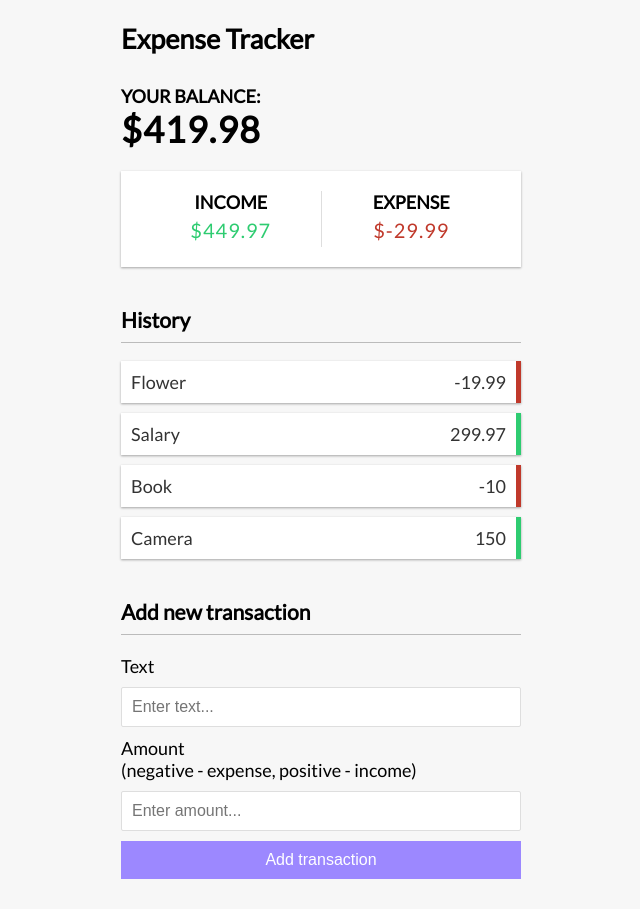
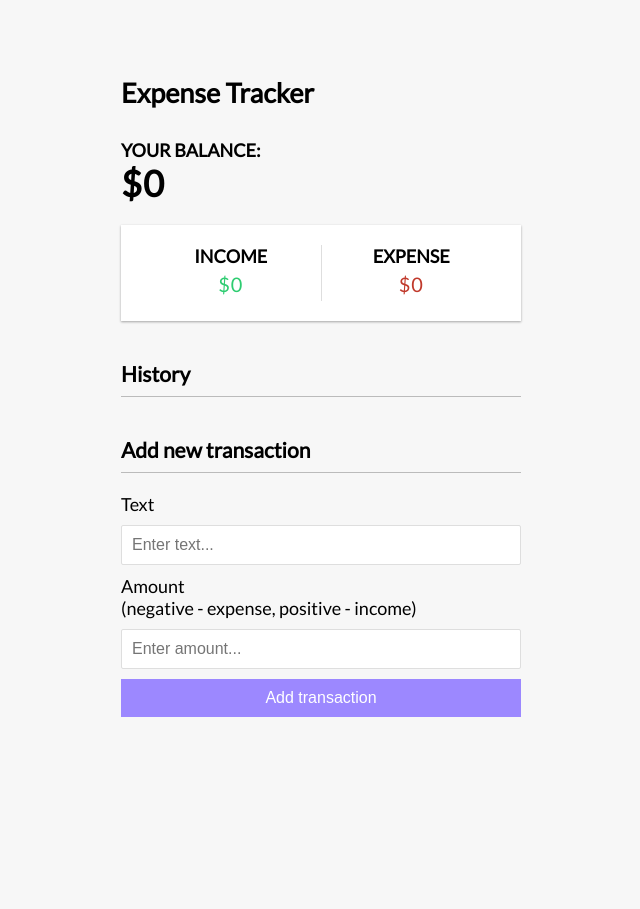
Before and after one commit to flaviomota/VueJS-Expense-Tracker, a Vue app: page / in a window 1280 px wide. Shown: the whole page, without its empty margins (319-959 px from the left). After the commit the page ends 800 px from the top, so only its background shows below. Built offline with nearby package versions, Linux system fonts and the light colour scheme.

Commit message:
Save to localstorage

```diff
--- a/src/App.vue
+++ b/src/App.vue
@@ -18,17 +18,20 @@
 import TransactionsList from './components/TransactionList.vue';
 import AddTransaction from './components/AddTransaction.vue';
 
-import { ref, computed } from 'vue';
+import { ref, computed, onMounted } from 'vue';
 import { useToast } from 'vue-toastification';
 
 const toast = useToast();
 
-const transactions = ref([
-  { id: 1, text: 'Flower', amount: -19.99 },
-  { id: 2, text: 'Salary', amount: 299.97 },
-  { id: 3, text: 'Book', amount: -10 },
-  { id: 4, text: 'Camera', amount: 150 },
-]);
+const transactions = ref([]);
+
+onMounted(() => {
+  const savedTransactions = JSON.parse(localStorage.getItem('transactions'));
+
+  if (savedTransactions) {
+    transactions.value = savedTransactions;
+  }
+});
 
 // Get Total
 const total = computed(() => {
@@ -67,6 +70,8 @@
     amount: transactionData.amount,
   });
 
+  saveTransactionsToLocalStorage();
+
   //console.log(generateUniqueID());
   toast.success('Transaction added');
 };
@@ -84,6 +89,13 @@
     (transaction) => transaction.id !== id
   );
 
+  saveTransactionsToLocalStorage();
+
   toast.success('Transaction deleted!');
 };
+
+// Save to localstorage
+const saveTransactionsToLocalStorage = () => {
+  localStorage.setItem('transactions', JSON.stringify(transactions.value));
+};
 </script>
```
